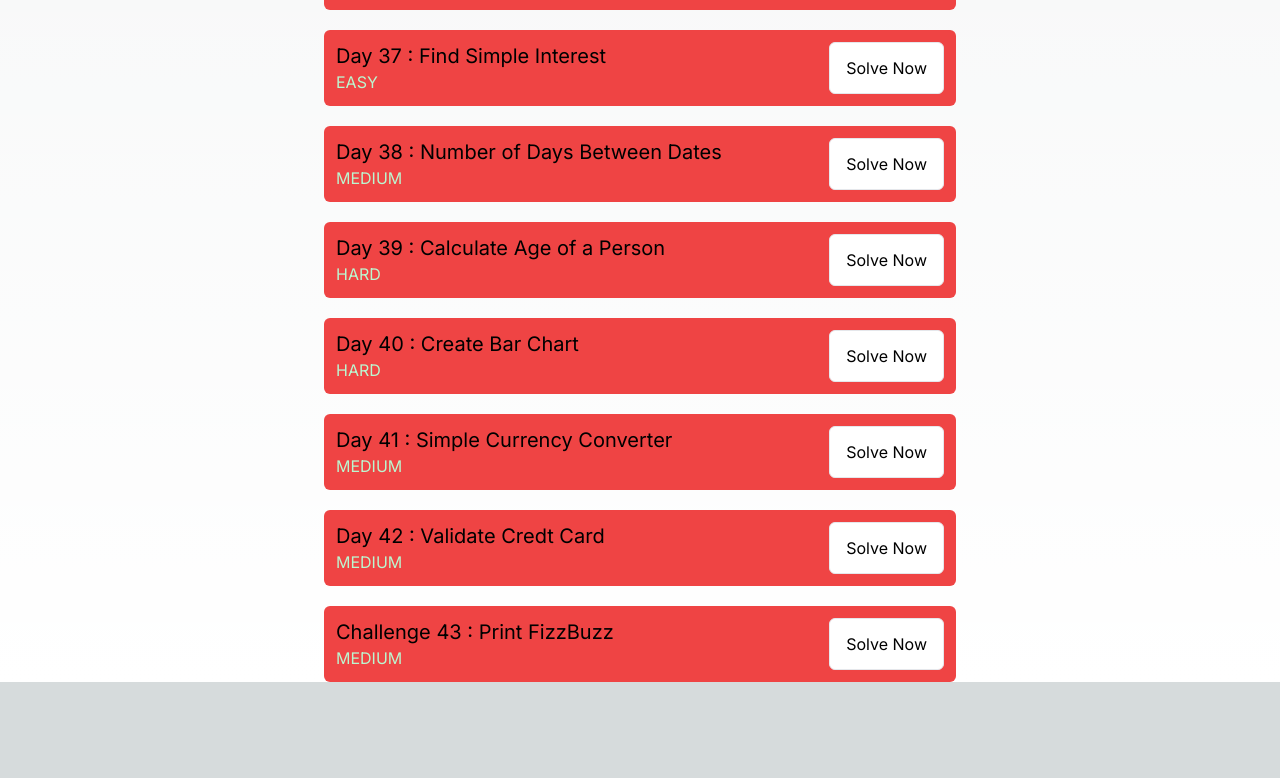
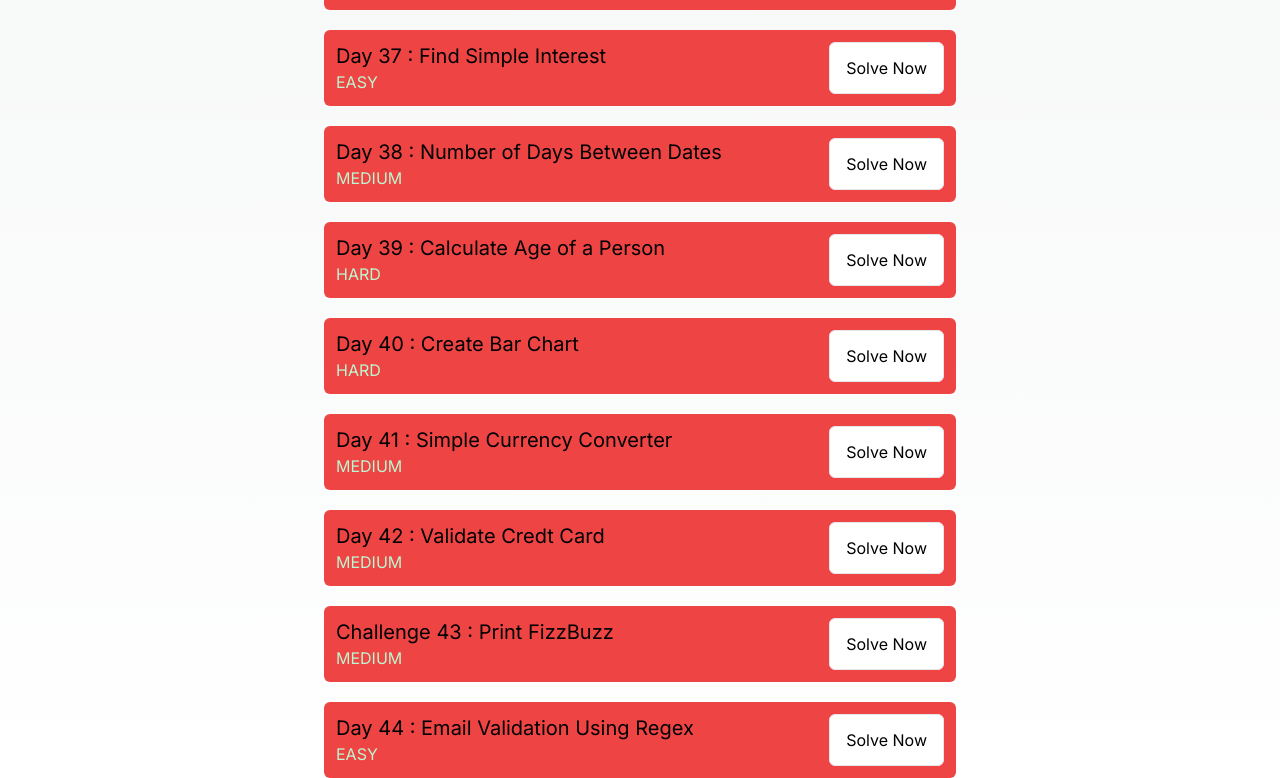
Before and after one commit to manojtsx/100-Days-of-JavaScript---Practice-on-Mine-Website, a Next.js app: page / in a window 1280 px wide. Shown: the part 3542-4320 px from the top of the page. Before the commit the page ends 4224 px from the top, so only its background shows below. Built offline with nearby package versions, Linux system fonts and the light colour scheme.

Commit message:
100daysofJS day44

```diff
--- a/src/app/challenges.ts
+++ b/src/app/challenges.ts
@@ -972,5 +972,21 @@ export const challenges: Challenge[] = [
     fizzBuzz(1,15);
     `,
     difficulty : "medium"
+  },
+  {
+    id : 44,
+    title : 'Day 44 : Email Validation Using Regex',
+    description : `Challenge : Email Validation Using Regex
+    ===========================================================
+    Write a function validateEmail to validate the email passed as a parameter to the function
+    It will return true if the email is valid and false if invalid.`,
+    placeholder : `function validateemail(email){
+      const exp = /^[A-Za-z0-9._%+-]+@[a-zA-Z0-9]+\.[a-zA-Z\.]{2,}$/
+      // Your code here
+    }
+    validateEmail("user@test.com");
+    validateEmailI("user@gmaul$.com");
+    `,
+    difficulty : "easy"
   }
 ];
```
